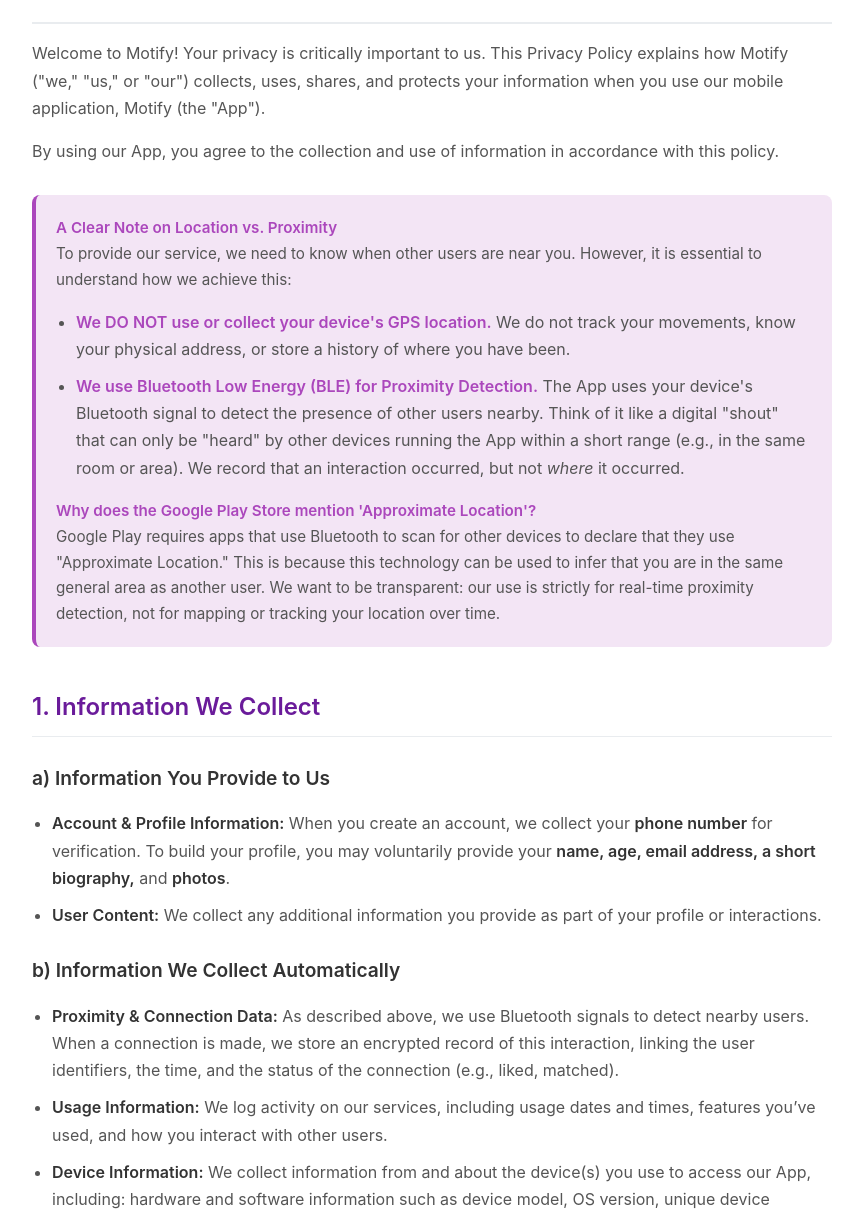
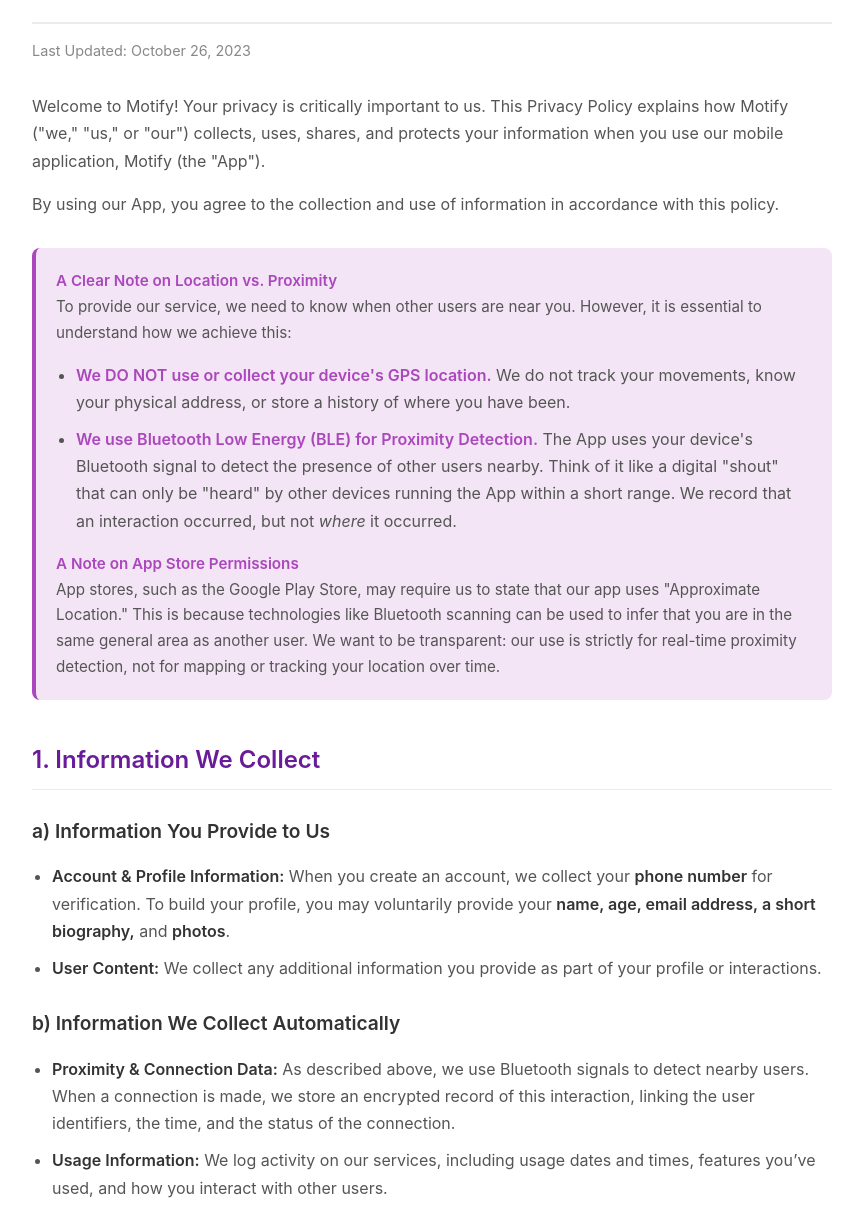
Before and after one commit to MotiElitzur/Motify-Policies, a plain HTML site: page index.html in a window 1280 px wide. Shown: the part 146-1360 px from the top of the page, without its empty margins (208-1071 px from the left). Drawn offline with Linux system fonts and the light colour scheme.

Commit message:
Update index.html

```diff
--- a/index.html
+++ b/index.html
@@ -42,6 +42,12 @@
             border-bottom: 2px solid var(--border-color);
             padding-bottom: 15px;
             margin-bottom: 10px;
+        }
+
+        .last-updated {
+            font-size: 0.9em;
+            color: #888;
+            margin-bottom: 30px;
         }
 
         h2 {
@@ -126,6 +132,7 @@
 
     <div class="container">
         <h1>Privacy Policy for Motify</h1>
+        <p class="last-updated">Last Updated: October 26, 2023</p>
 
         <p>Welcome to Motify! Your privacy is critically important to us. This Privacy Policy explains how Motify ("we," "us," or "our") collects, uses, shares, and protects your information when you use our mobile application, Motify (the "App").</p>
         <p>By using our App, you agree to the collection and use of information in accordance with this policy.</p>
@@ -135,10 +142,10 @@
             <p>To provide our service, we need to know when other users are near you. However, it is essential to understand how we achieve this:</p>
             <ul>
                 <li><strong>We DO NOT use or collect your device's GPS location.</strong> We do not track your movements, know your physical address, or store a history of where you have been.</li>
-                <li><strong>We use Bluetooth Low Energy (BLE) for Proximity Detection.</strong> The App uses your device's Bluetooth signal to detect the presence of other users nearby. Think of it like a digital "shout" that can only be "heard" by other devices running the App within a short range (e.g., in the same room or area). We record that an interaction occurred, but not <em>where</em> it occurred.</li>
+                <li><strong>We use Bluetooth Low Energy (BLE) for Proximity Detection.</strong> The App uses your device's Bluetooth signal to detect the presence of other users nearby. Think of it like a digital "shout" that can only be "heard" by other devices running the App within a short range. We record that an interaction occurred, but not <em>where</em> it occurred.</li>
             </ul>
-            <p><strong>Why does the Google Play Store mention 'Approximate Location'?</strong><br>
-            Google Play requires apps that use Bluetooth to scan for other devices to declare that they use "Approximate Location." This is because this technology can be used to infer that you are in the same general area as another user. We want to be transparent: our use is strictly for real-time proximity detection, not for mapping or tracking your location over time.</p>
+            <p><strong>A Note on App Store Permissions</strong><br>
+            App stores, such as the Google Play Store, may require us to state that our app uses "Approximate Location." This is because technologies like Bluetooth scanning can be used to infer that you are in the same general area as another user. We want to be transparent: our use is strictly for real-time proximity detection, not for mapping or tracking your location over time.</p>
         </div>
 
         <section>
@@ -152,9 +159,9 @@
 
             <h3>b) Information We Collect Automatically</h3>
             <ul>
-                <li><strong>Proximity & Connection Data:</strong> As described above, we use Bluetooth signals to detect nearby users. When a connection is made, we store an encrypted record of this interaction, linking the user identifiers, the time, and the status of the connection (e.g., liked, matched).</li>
+                <li><strong>Proximity & Connection Data:</strong> As described above, we use Bluetooth signals to detect nearby users. When a connection is made, we store an encrypted record of this interaction, linking the user identifiers, the time, and the status of the connection.</li>
                 <li><strong>Usage Information:</strong> We log activity on our services, including usage dates and times, features you’ve used, and how you interact with other users.</li>
-                <li><strong>Device Information:</strong> We collect information from and about the device(s) you use to access our App, including: hardware and software information such as device model, OS version, unique device identifiers (e.g., Firebase Installation ID), and Bluetooth settings.</li>
+                <li><strong>Device Information:</strong> We collect information from and about the device(s) you use to access our App, including: hardware and software information such as device model, OS version, unique device identifiers, and Bluetooth settings.</li>
                 <li><strong>Diagnostic & Log Data:</strong> We automatically collect log files and crash reports, which include technical data that helps us diagnose and fix issues with the App.</li>
             </ul>
         </section>
@@ -192,9 +199,12 @@
             <h2>3. How We Share Your Information</h2>
             <ul>
                 <li><strong>With Other Users:</strong> You share information with other users when you voluntarily disclose information on the service (your public profile).</li>
-                <li><strong>With Our Service Providers:</strong> We use third-party vendors to help us operate, secure, and analyze our App. These providers are bound by confidentiality obligations. Our primary service provider is:
+                <li><strong>With Our Service Providers and Partners:</strong> We rely on third-party companies and individuals to facilitate our service ("Service Providers"), to provide the service on our behalf, and to perform service-related analyses. These third parties have access to your Personal Information only to perform these tasks on our behalf and are obligated not to disclose or use it for any other purpose. These services include:
                     <ul>
-                        <li><strong>Google (Firebase):</strong> We use Firebase for backend infrastructure, including authentication, database (Cloud Firestore), backend processing (Cloud Functions), photo storage (Cloud Storage), and analytics.</li>
+                        <li>Data hosting and backend infrastructure for storing your profile and connection data.</li>
+                        <li>User authentication and security services to manage your account.</li>
+                        <li>Cloud storage for hosting user-uploaded photos.</li>
+                        <li>Analytics and performance monitoring to help us understand app usage and fix crashes.</li>
                     </ul>
                 </li>
                 <li><strong>For Corporate Transactions:</strong> We may transfer your information if we are involved, whether in whole or in part, in a merger, sale, acquisition, or other restructuring.</li>
@@ -226,7 +236,7 @@
 
         <section>
             <h2>7. International Data Transfers</h2>
-            <p>Your information is collected, transferred, stored, and processed in the United States and other countries where our third-party service providers (like Google Firebase) maintain facilities. These countries may have data protection laws that are different from the laws of your country.</p>
+            <p>Your information is collected, transferred, stored, and processed in the United States and other countries where our third-party service providers maintain facilities. These countries may have data protection laws that are different from the laws of your country.</p>
         </section>
 
         <section>
```
